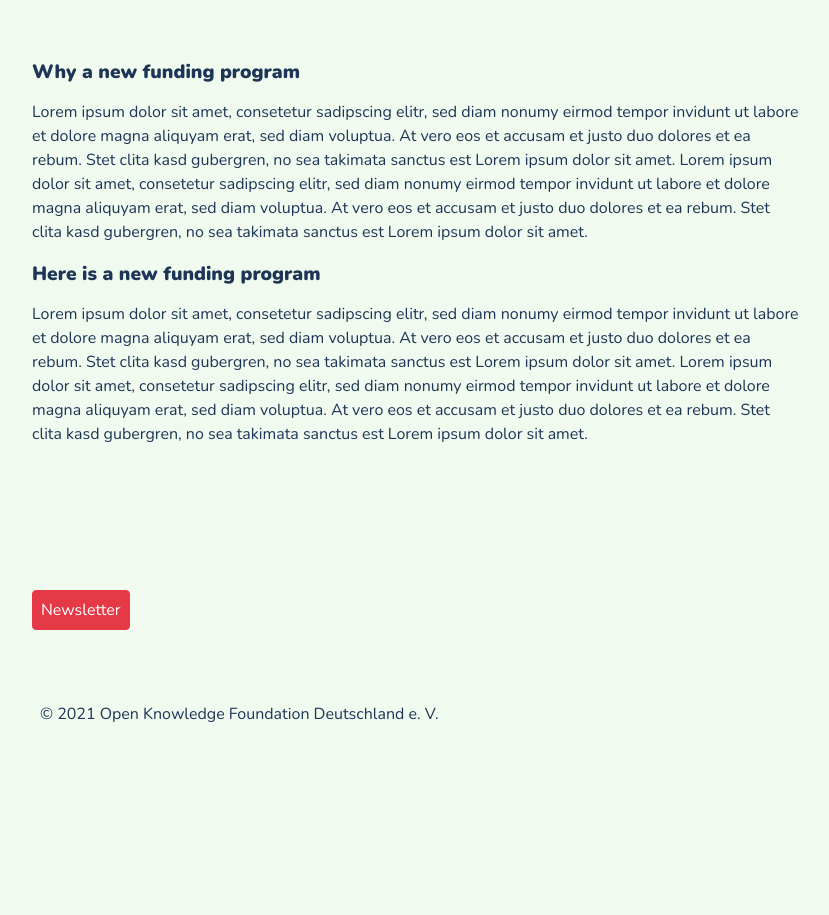
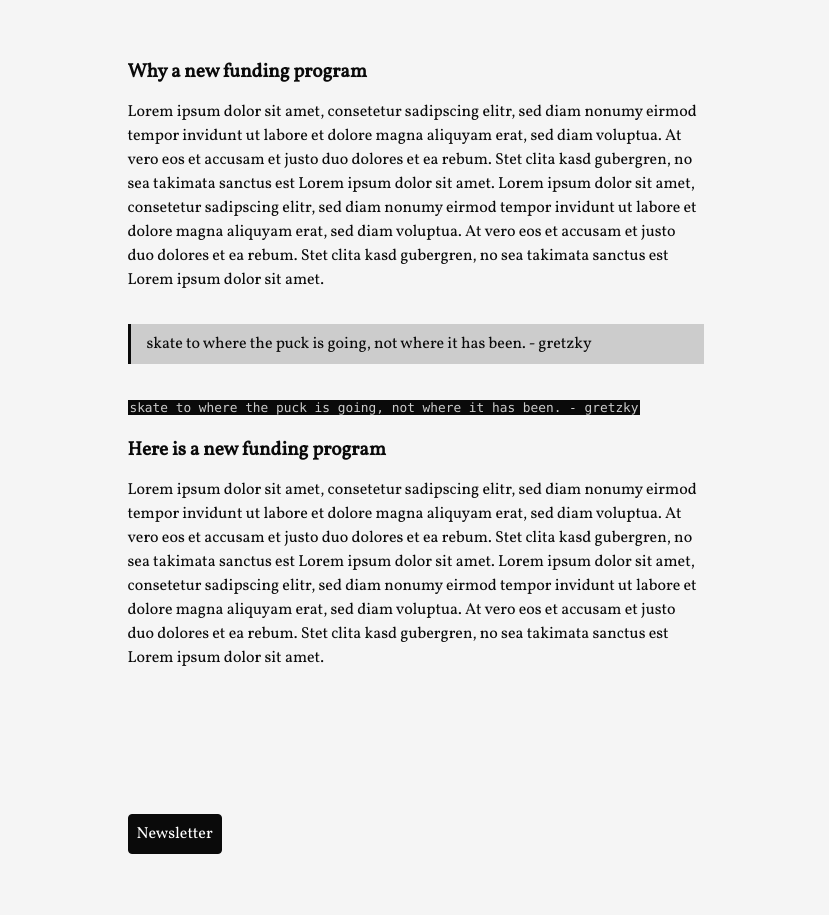
Before and after one commit to bumbleblue/stf-website, a plain HTML site: page index.html in a window 1280 px wide. Shown: the part 187-1102 px from the top of the page, without its empty margins (224-1053 px from the left). Before the commit the page ends 937 px from the top, so only its background shows below. Drawn offline with nearby package versions, Linux system fonts and the light colour scheme.

Commit message:
turn things b/w

```diff
--- a/css/style.css
+++ b/css/style.css
@@ -2,7 +2,7 @@
 * {
     box-sizing: border-box;
     margin: 0;
-    background-color: #F1FAEE;
+    background-color: #F5F5F5;
   }
 
   /* Layout */
@@ -12,15 +12,15 @@
     flex-direction: column;
     min-height: 100vh;
     padding: 5vh clamp(1rem, 5vw, 3rem) 1rem;
-    font-family: "Nunito", sans-serif;
+    font-family: "Vollkorn", serif;
     line-height: 1.5;
-    color: #1D3557;
+    color: #0A0A0A;
     overflow-x: hidden;
   }
 
   body > * {
     --layout-spacing: max(8vh, 3rem);
-    --max-width: 80ch;
+    --max-width: 60ch;
     width: min(100%, var(--max-width));
     margin-left: auto;
     margin-right: auto;
@@ -28,7 +28,7 @@
 
   nav ul {
     font-size: 1.2em;
-    font-weight: 300;
+    font-weight: 400;
     list-style: none;
     display: flex;
     flex-wrap: wrap;
@@ -39,7 +39,7 @@
 
   nav ul li {
     padding: 0.5rem 1rem;
-    color: #E63946;
+    color: #0A0A0A;
   }
 
   nav [aria-current="page"] {
@@ -58,7 +58,7 @@
   }
 
   body > footer div {
-    font-family: "Nunito", sans-serif;
+    font-family: "Vollkorn", serif;
     padding: 0.5em;
   }
 
@@ -78,21 +78,21 @@
 
   h1 {
     font-size: 2em;
-    font-weight: 900;
+    font-weight: 700;
   }
 
   h2 {
     font-size: 1.2em;
-    font-weight: 900;
+    font-weight: 700;
   }
 
   :is(h1, h2) {
     max-width: 50ch;
-    font-family: "Nunito", sans-serif;
+    font-family: "Vollkorn", serif;
   }
 
   a {
-    color: #E63946;
+    color: #0A0A0A;
     text-decoration: none;
   }
 
@@ -122,10 +122,10 @@
   /* Supporting Content */
 
   code:not([class*="language"]) {
-    font-family: Consolas, Monaco, Andale Mono, Ubuntu Mono, monospace;
+    font-family: Menlo, Ubuntu Mono, monospace;
     font-size: 1.75ex;
-    color: #E63946;
-    background-color: rgba(0, 0, 0, 0.1);
+    color: #CCCCCC;
+    background-color: #0A0A0A;
     padding-right: 0.15em;
     padding-left: 0.15em;
   }
@@ -133,9 +133,8 @@
   blockquote {
     margin: 2rem 0;
     padding: 0.5em 1rem;
-    border-left: 3px solid #457B9D;
-    background-color: #A8DADC;
-    border-radius: 0 0.25rem 0.25rem 0;
+    border-left: 3px solid #0A0A0A;
+    background-color: #CCCCCC;
   }
 
 
@@ -144,22 +143,22 @@
   }
 
   button {
-    border: 1px solid #E63946;
+    border: 1px solid #0A0A0A;
     padding: 0.5em;
     /* margin-right: 1em; */
     border-radius: 4px;
     font-size: 1em;
-    font-weight: 300;
-    font-family: "Nunito", sans-serif;
+    font-weight: 400;
+    font-family: "Vollkorn", sans-serif;
     cursor: pointer;
   }
 
   button.secondary {
-      color: #E63946;
+      color: #0A0A0A;
       background-color: white;
   }
 
   button.primary {
-      background-color: #E63946;
+      background-color: #0A0A0A;
       color: white;
   }
--- a/index.html
+++ b/index.html
@@ -7,7 +7,7 @@
   <title>Digital Infrastructure Fund ?</title>
   <link rel="preconnect" href="https://fonts.googleapis.com">
   <link rel="preconnect" href="https://fonts.gstatic.com" crossorigin>
-  <link href="https://fonts.googleapis.com/css2?family=Nunito:wght@300;900&display=swap" rel="stylesheet">
+  <link href="https://fonts.googleapis.com/css2?family=Vollkorn&display=swap" rel="stylesheet">
   <link rel="stylesheet" href="css/style.css">
   <!-- development version, includes helpful console warnings -->
   <!-- <script src="https://cdn.jsdelivr.net/npm/vue@2/dist/vue.js"></script> -->
@@ -27,6 +27,9 @@
   <article>
     <h2>Why a new funding program</h2>
     <p>Lorem ipsum dolor sit amet, consetetur sadipscing elitr, sed diam nonumy eirmod tempor invidunt ut labore et dolore magna aliquyam erat, sed diam voluptua. At vero eos et accusam et justo duo dolores et ea rebum. Stet clita kasd gubergren, no sea takimata sanctus est Lorem ipsum dolor sit amet. Lorem ipsum dolor sit amet, consetetur sadipscing elitr, sed diam nonumy eirmod tempor invidunt ut labore et dolore magna aliquyam erat, sed diam voluptua. At vero eos et accusam et justo duo dolores et ea rebum. Stet clita kasd gubergren, no sea takimata sanctus est Lorem ipsum dolor sit amet.</p>
+    <blockquote>skate to where the puck is going, not where it has been. - gretzky</blockquote>
+    <code>skate to where the puck is going, not where it has been. - gretzky</code>
+
     <h2>Here is a new funding program</h2>
     <p>Lorem ipsum dolor sit amet, consetetur sadipscing elitr, sed diam nonumy eirmod tempor invidunt ut labore et dolore magna aliquyam erat, sed diam voluptua. At vero eos et accusam et justo duo dolores et ea rebum. Stet clita kasd gubergren, no sea takimata sanctus est Lorem ipsum dolor sit amet. Lorem ipsum dolor sit amet, consetetur sadipscing elitr, sed diam nonumy eirmod tempor invidunt ut labore et dolore magna aliquyam erat, sed diam voluptua. At vero eos et accusam et justo duo dolores et ea rebum. Stet clita kasd gubergren, no sea takimata sanctus est Lorem ipsum dolor sit amet.</p>
   </article>
```
